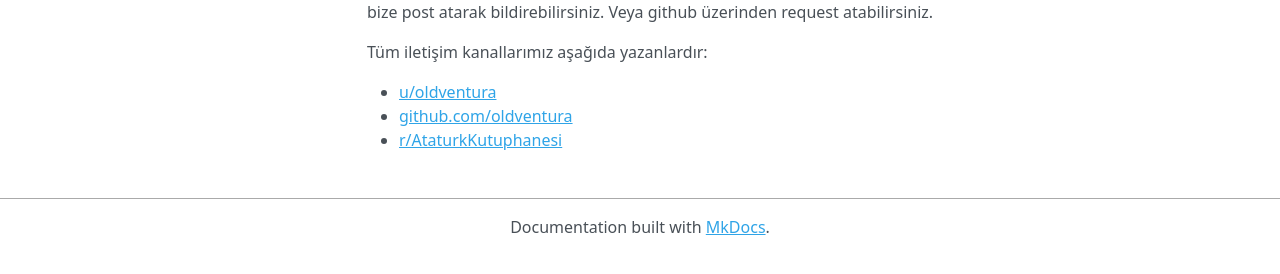
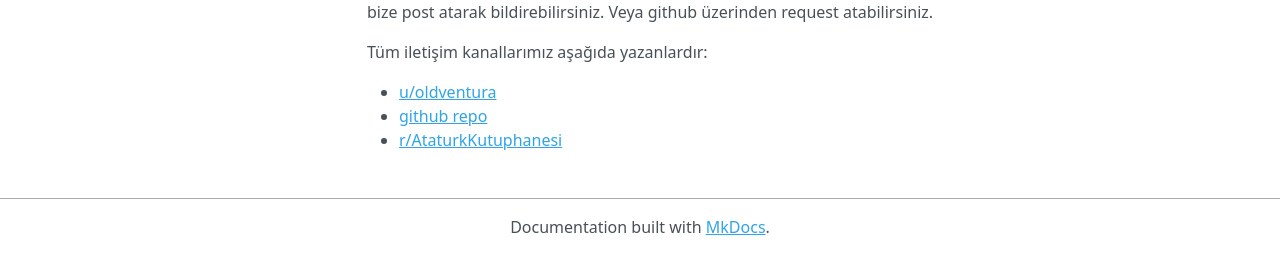
Before and after one commit to oldventura/AtaturkKutuphanesi, an MkDocs documentation site: the page built from docs/index.md, in a window 1280 px wide. Shown: the part 355-629 px from the top of the page. Built offline with MkDocs 1.6.1, drawn with Linux system fonts in a browser that asks for light colours; nearby versions of some CDN libraries.

Commit message:
Another bug bites the dust

```diff
--- a/docs/index.md
+++ b/docs/index.md
@@ -13,5 +13,5 @@ Kendi reddit sub'ımıza üye olup eklemek istediğiniz kaynakları veya açmak
 Tüm iletişim kanallarımız aşağıda yazanlardır:
 
 - [u/oldventura](https://reddit.com/user/oldventura)
-- [github.com/oldventura](https://github.com/oldventura)
+- [github repo](https://github.com/oldventura/AtaturkKutuphanesi)
 - [r/AtaturkKutuphanesi](https://reddit.com/r/AtaturkKutuphanesi)
```
